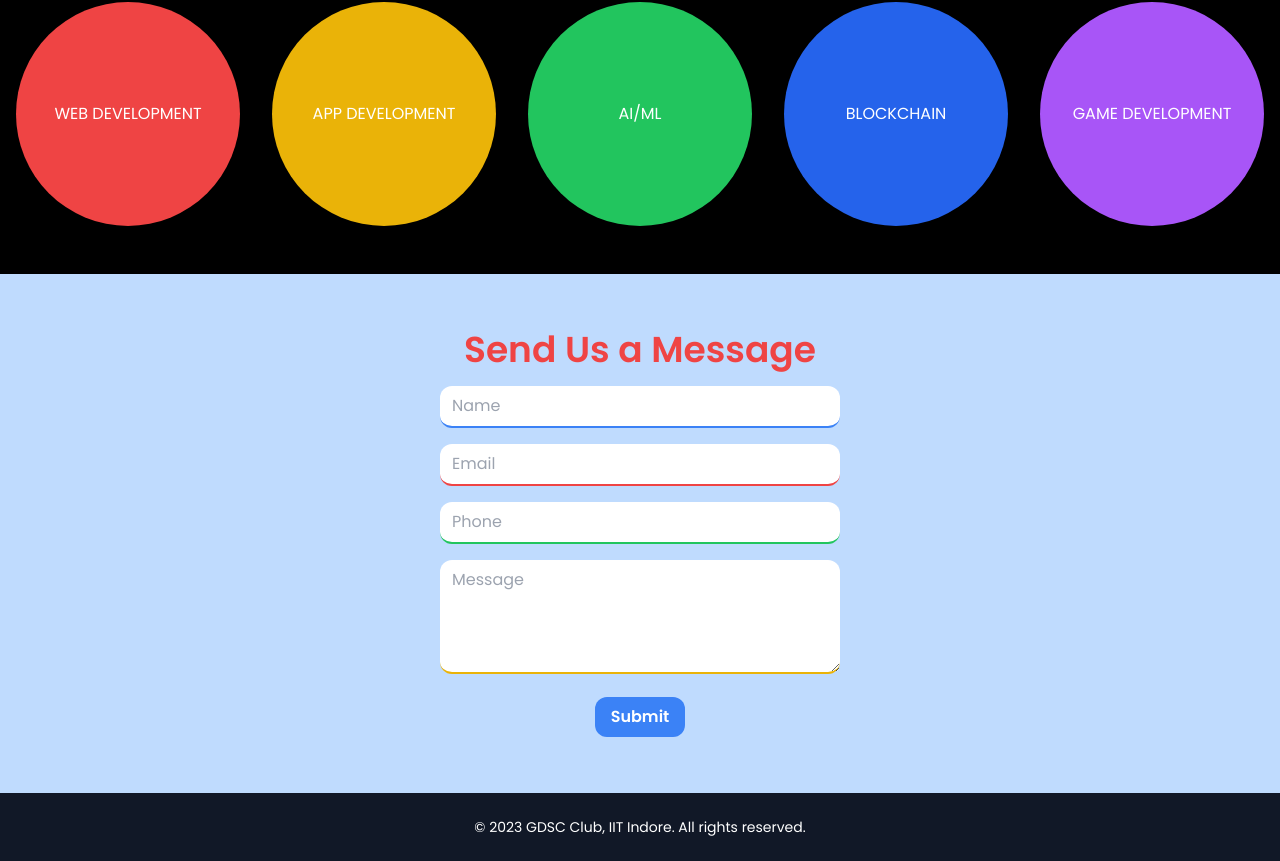
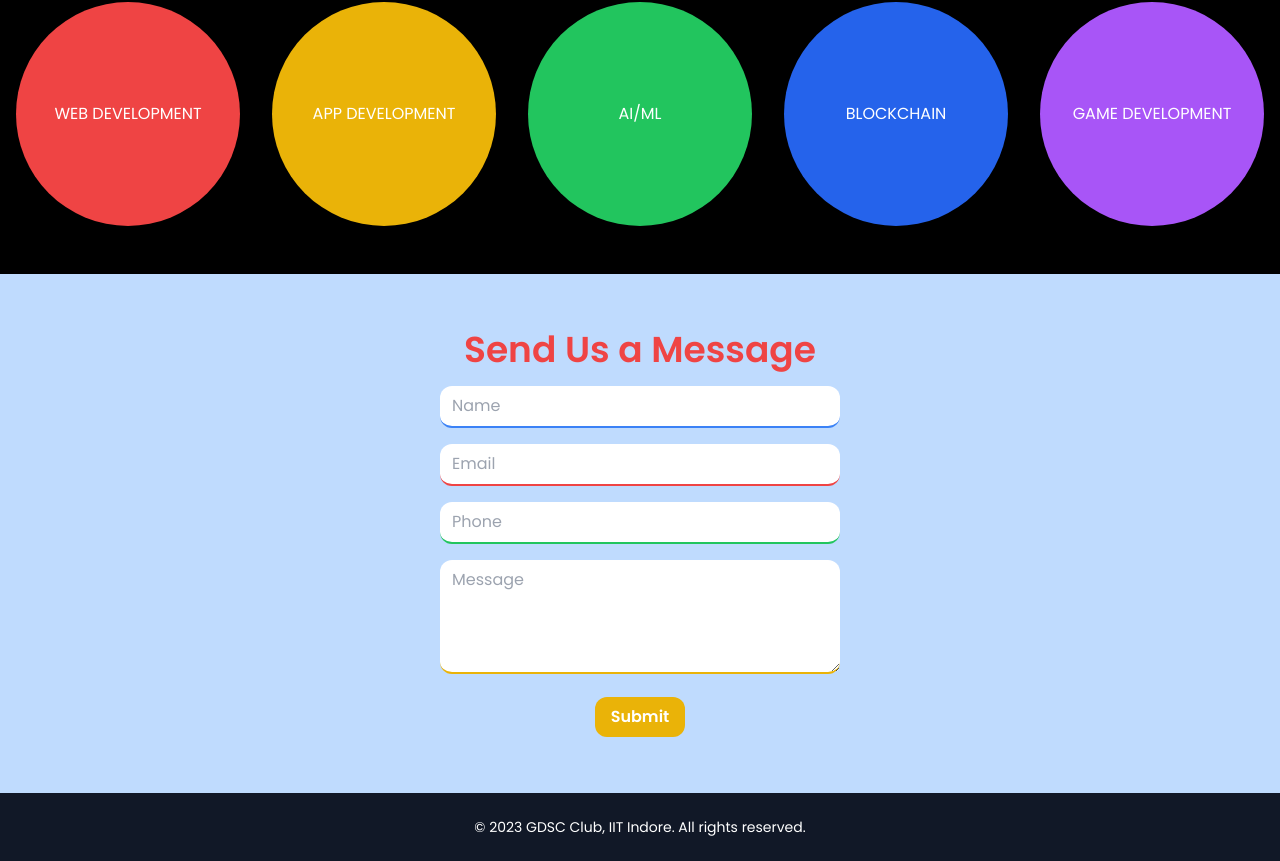
Before and after one commit to ayushawasthi24/gdsc-website, a React (Create React App) app: page / in a window 1280 px wide. Shown: the part 1198-2059 px from the top of the page. Built offline with nearby package versions, Linux system fonts and the light colour scheme.

Commit message:
Homepage changes

```diff
--- a/src/components/SendUsMessage.jsx
+++ b/src/components/SendUsMessage.jsx
@@ -75,7 +75,7 @@ const SendUsMessage = () => {
           <div className="text-center">
             <button
               type="submit"
-              className="bg-blue-500 hover:bg-blue-700 text-white font-semibold py-2 px-4 rounded-full focus:outline-none rounded-xl"
+              className="bg-yellow-500 hover:bg-yellow-500 text-white font-semibold py-2 px-4 rounded-full focus:outline-none rounded-xl"
             >
               Submit
             </button>
```
